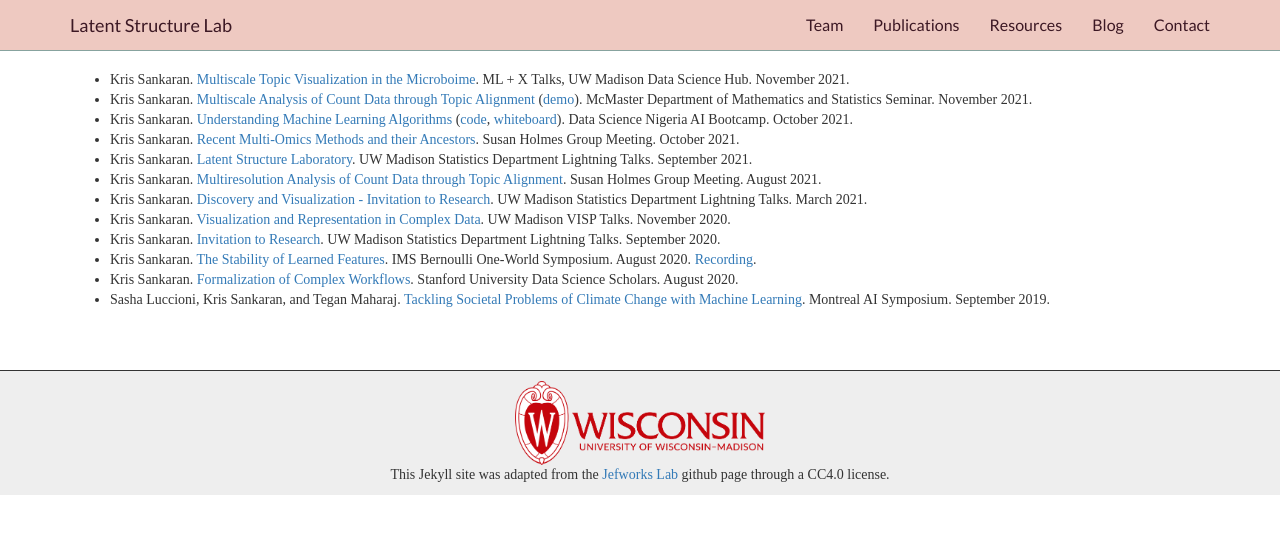
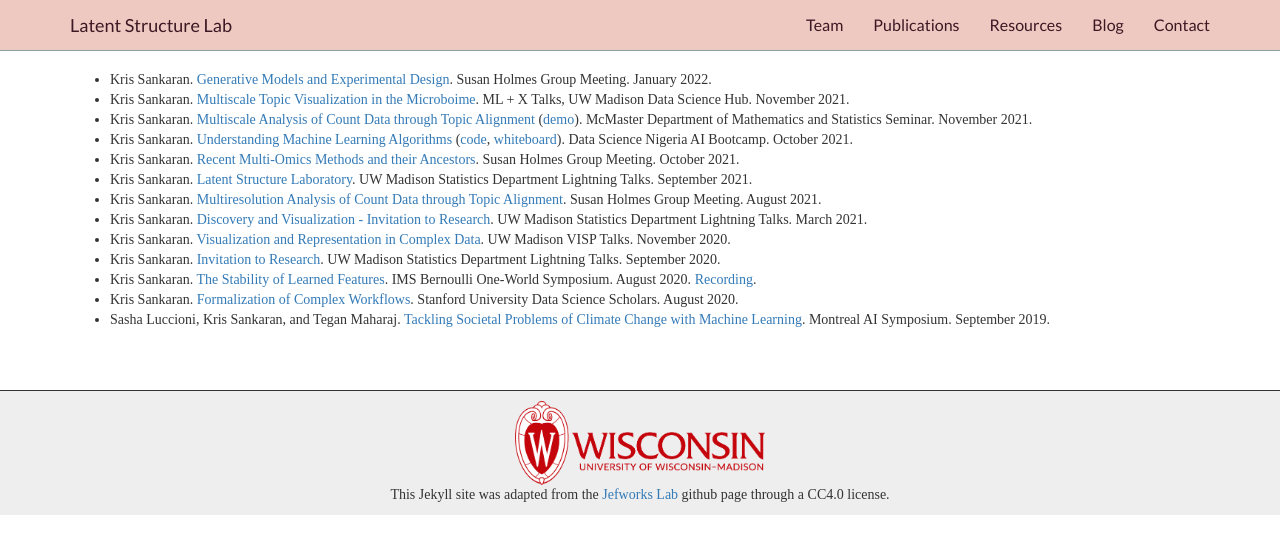
Before and after one commit to krisrs1128/LSLab, a Jekyll site: the page built from _includes/talks.md, in a window 1280 px wide. Shown: the top 554 px of the page. Built offline with Jekyll 4.4.1, drawn with Linux system fonts in a browser that asks for light colours.

Commit message:
update talks

```diff
--- a/_includes/talks.md
+++ b/_includes/talks.md
@@ -5,6 +5,7 @@ permalink: /talks/
 sectionid: talks
 ---
 
+* Kris Sankaran. [Generative Models and Experimental Design](https://drive.google.com/file/d/1OMIulBki_0an7Lwd0MKPGH1f0OdK0etH/view?usp=sharing). Susan Holmes Group Meeting. January 2022.
 * Kris Sankaran. [Multiscale Topic Visualization in the Microboime](https://drive.google.com/file/d/14Lwhvd28sGEMSpw3AXZUsg8XXL25Gr4J/view?usp=sharing). ML + X Talks, UW Madison Data Science Hub. November 2021.
 * Kris Sankaran. [Multiscale Analysis of Count Data through Topic Alignment](https://drive.google.com/file/d/1vcs_aLp6gZFixenGscrj6C5koEltxvGa/view?usp=sharing) ([demo](https://www.google.com/url?sa=D&q=https://tinyurl.com/59k67sde&ust=1636123920000000&usg=AOvVaw1v1mjUJaAjkL7UkN9yofrG&hl=fr-CA)). McMaster Department of Mathematics and Statistics Seminar. November 2021.
 * Kris Sankaran. [Understanding Machine Learning Algorithms](https://drive.google.com/file/d/1bgYQb8z1iCjHyOG1gVWeJJCSPdssndVP/view?usp=sharing) ([code](https://github.com/krisrs1128/talks/blob/master/2021/20211028/20211028.Rmd), [whiteboard](https://jamboard.google.com/d/1lri1UQo8qmgNFgr4i3hfgWYZWk-mk7-WuePW3lmU6X4/edit?usp=sharing)). Data Science Nigeria AI Bootcamp. October 2021.
```
